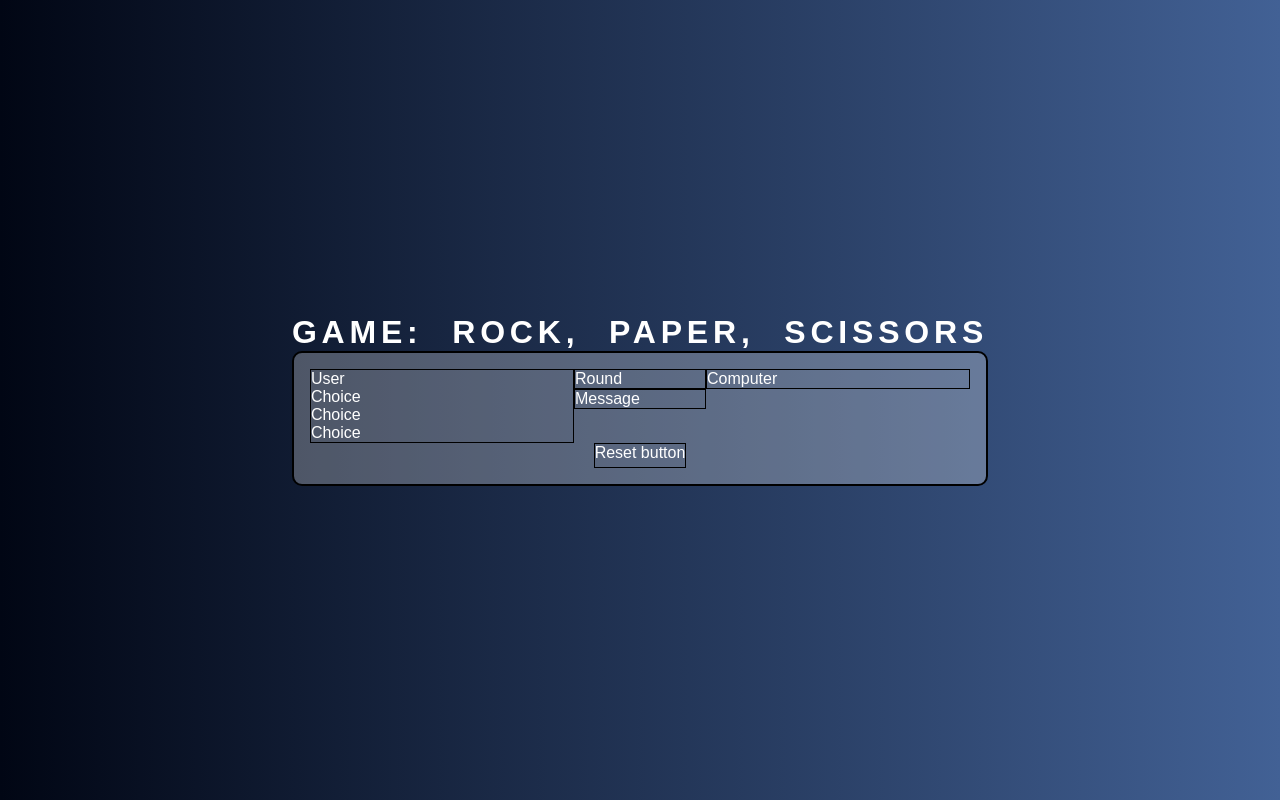
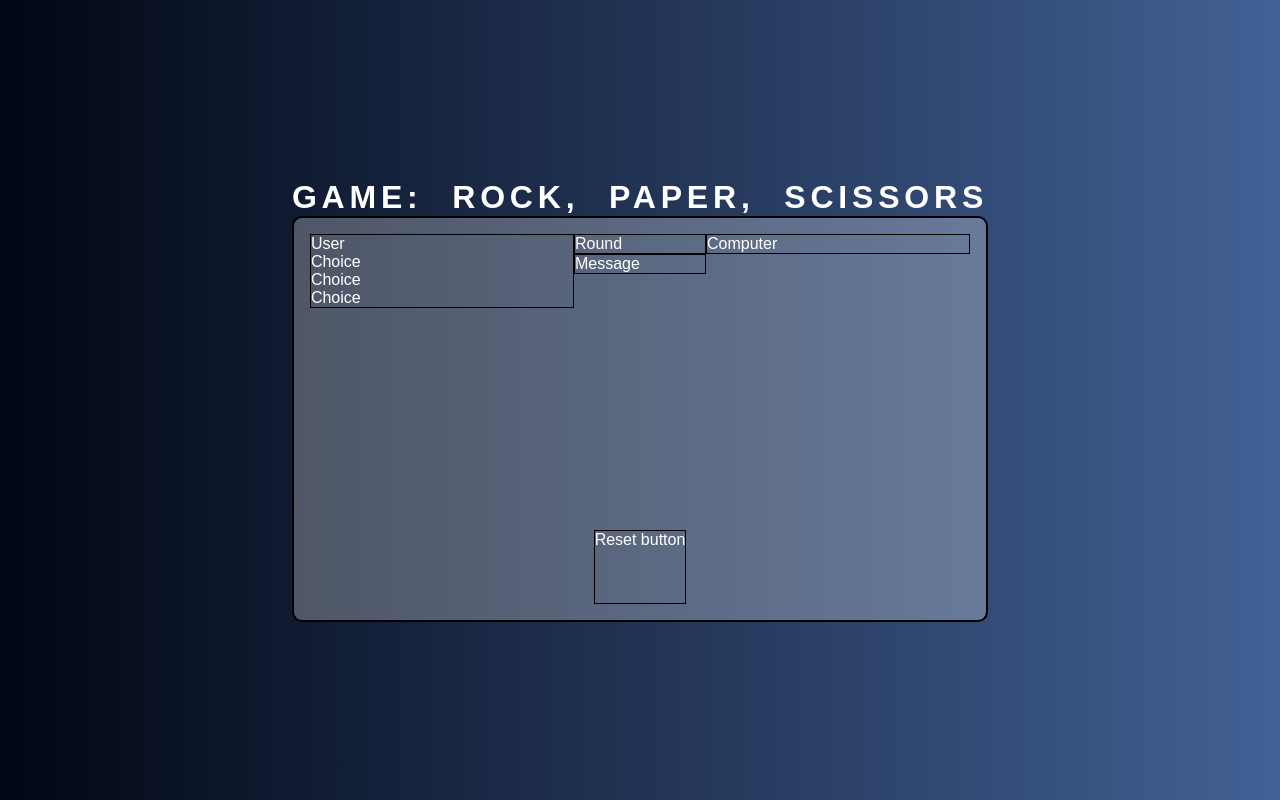
Before and after one commit to delafuentej/react_rock-paper-scissors-game, a React (Create React App) app: page / in a window 1280 px wide. Built offline with nearby package versions, Linux system fonts and the light colour scheme; a web font is replaced by a local one.

Commit message:
structure grid playground changed

```diff
--- a/src/components/Computer/Computer.css
+++ b/src/components/Computer/Computer.css
@@ -1,5 +1,5 @@
 .computer-card{
         border:1px solid black;
-        grid-row: 1/ span 1;
+        grid-row: 1/ span 3;
         grid-column: 3/ 4;
 }
--- a/src/components/Message/Message.css
+++ b/src/components/Message/Message.css
@@ -1,3 +1,5 @@
 .message{
     border:1px solid black;
+    grid-column:2/ 3;
+    grid-row: 3/ span 1;
 }
--- a/src/components/Playground/Playground.css
+++ b/src/components/Playground/Playground.css
@@ -1,10 +1,11 @@
 .play-ground{
     display: grid;
     grid-template-columns: 2fr 1fr 2fr;
-    grid-template-rows: 3fr 1fr;
+    grid-template-rows: repeat(5, 1fr);
     border: 2px solid black;
     background: rgba(255, 255, 255, 0.257);
     border-radius: 10px;
     padding: 1em;
 
+
 }
--- a/src/components/Reset/Reset.css
+++ b/src/components/Reset/Reset.css
@@ -2,5 +2,5 @@
     margin: 0 auto;
     border:1px solid black;
     grid-column: 1/ 4;
-    grid-row: 2 /3;
+    grid-row: 5 /6;
 }
--- a/src/components/Round/Round.css
+++ b/src/components/Round/Round.css
@@ -1,3 +1,5 @@
 .round{
     border:1px solid black;
+    grid-column:2/ 3;
+    grid-row: 1/span 1;
 }
--- a/src/components/User/User.css
+++ b/src/components/User/User.css
@@ -1,6 +1,6 @@
 .user-card{
     border: 1px solid black;
-    grid-column:1/ span 2;
-    grid-row: 1/2;
+    grid-column:1/ 2;
+    grid-row: 1/ span 3;
 
 }
```
